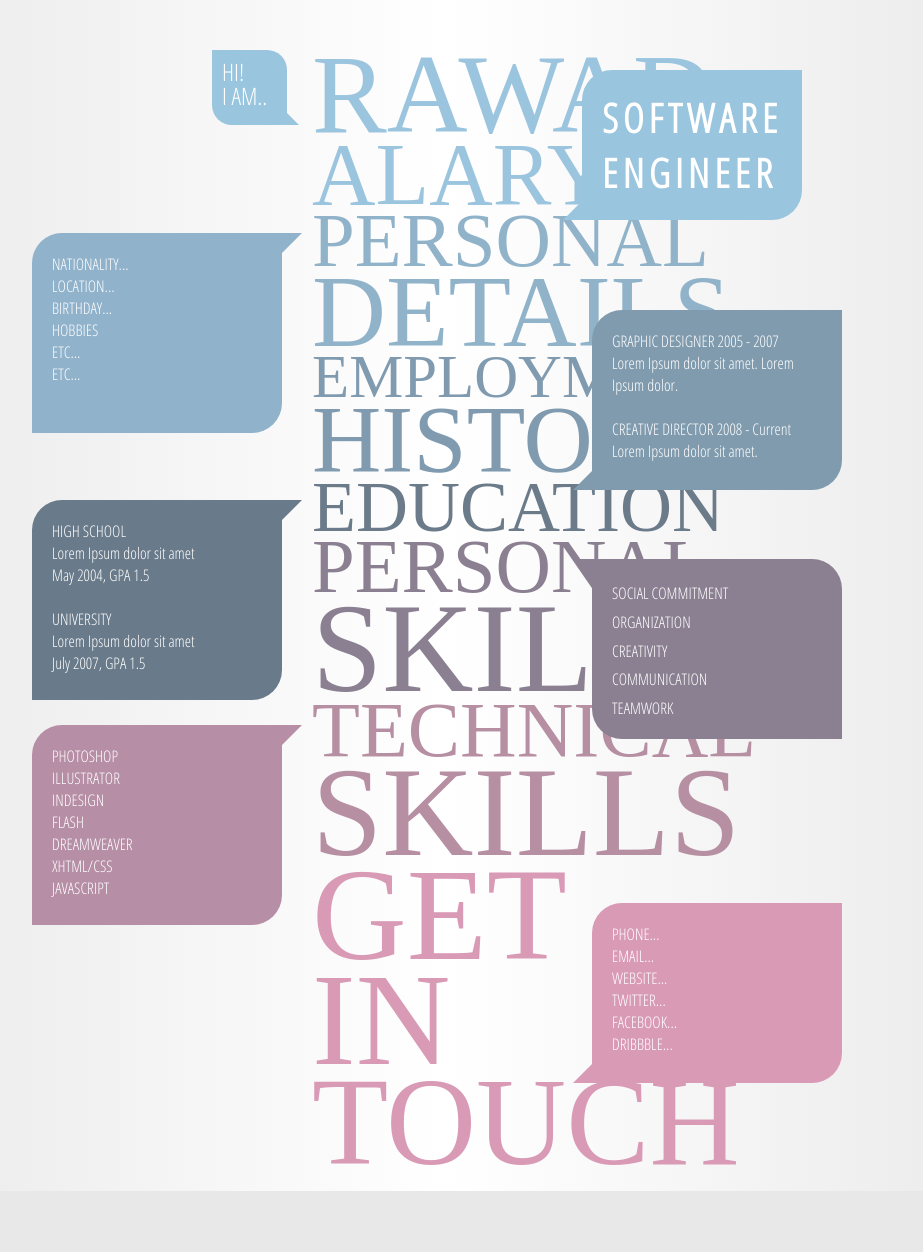
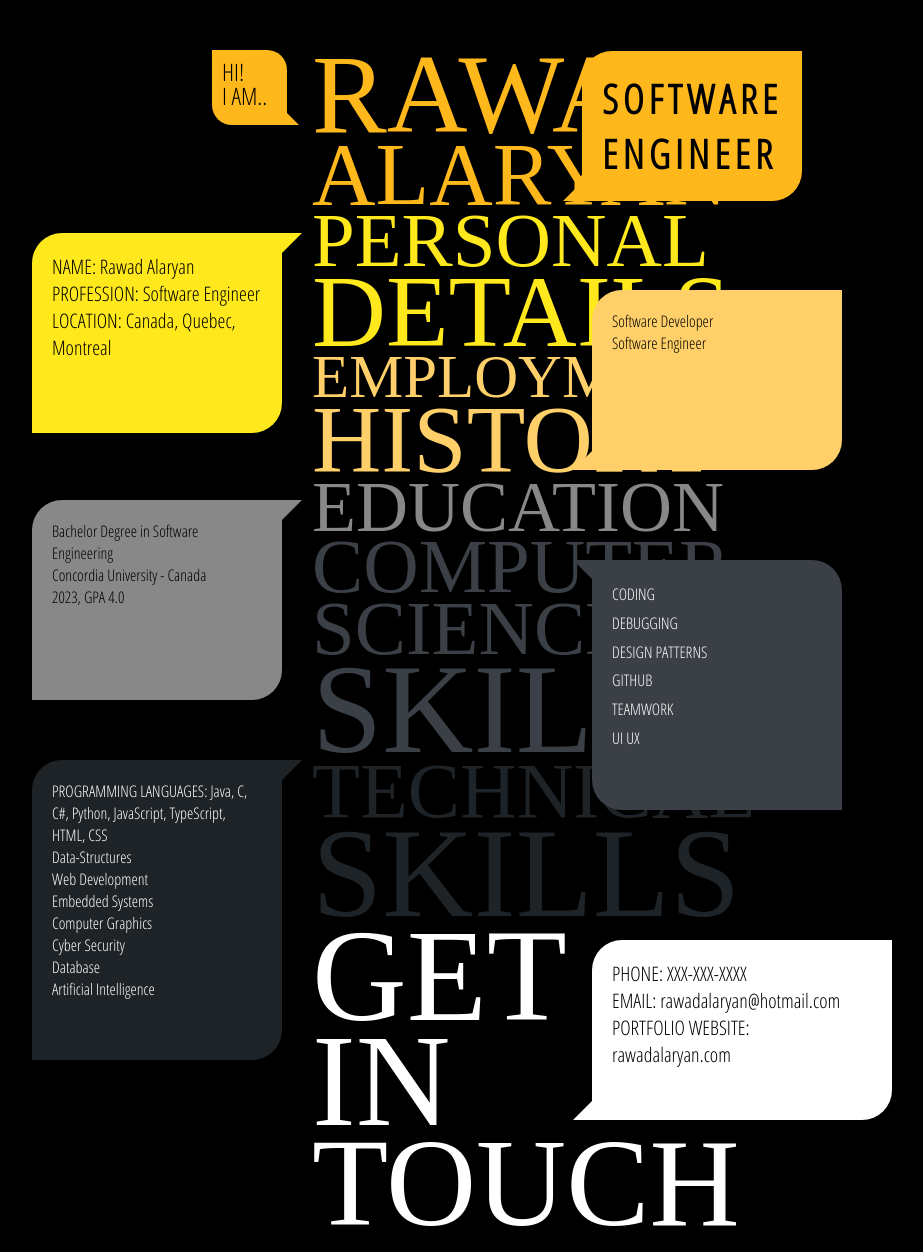
Before and after one commit to RawadAlaryan/rawadalaryan.github.io, a PHP site: page / in a window 1280 px wide. Shown: the whole page, without its empty margins (193-1116 px from the left). Before the commit the page ends 1191 px from the top, so only its background shows below. Run offline with PHP 8.4, Linux system fonts and the light colour scheme; some web fonts are replaced.

Commit message:
Editing Colors and Content.

```diff
--- a/index.html
+++ b/index.html
@@ -31,75 +31,73 @@
         <span class="word word5">Employment</span>
         <span class="word word6">History </span>
         <span class="word word7">Education</span>
-        <span class="word word8">Personal</span>
+        <span class="word word8">Computer Science</span>
         <span class="word word9">Skills </span>
         <span class="word word10">Technical</span>
-        <span class="word word11">Skills </span>
-        <span class="word word12">Get In </span>
+        <span class="word word11">Skills</span>
+        <span class="word word12">Get In</span>
         <span class="word word13">Touch</span>
 
         <div class="bubble1">
             <span class="the-arrow1"></span>
             HI! <br/> I AM..
         </div>
+
         <div class="bubble2">SOFTWARE ENGINEER
             <span class="the-arrow2"></span>
 <!--            <img src="https://dribbble.s3.amazonaws.com/users/10958/screenshots/271458/librarian.jpg"/>-->
         </div>
+
         <div class="bubble3">
             <span class="the-arrow3"></span>
-            NATIONALITY...<br/>
-            LOCATION...<br/>
-            BIRTHDAY...<br/>
-            HOBBIES<br/>
-            ETC...<br/>
-            ETC...<br/>
+            NAME: Rawad Alaryan<br/>
+            PROFESSION: Software Engineer<br/>
+            LOCATION: Canada, Quebec, Montreal<br/>
         </div>
+
         <div class="bubble4">
             <span class="the-arrow4"></span>
-            GRAPHIC DESIGNER 2005 - 2007<br/>
-            Lorem Ipsum dolor sit amet. Lorem Ipsum dolor.<br/><br/>
-            CREATIVE DIRECTOR 2008 - Current
-            <br/>
-            Lorem Ipsum dolor sit amet.
+            Software Developer<br/>
+            Software Engineer<br/>
+        </div>
 
-        </div>
         <div class="bubble5">
             <span class="the-arrow5"></span>
-            HIGH SCHOOL<br/>
-            Lorem Ipsum dolor sit amet<br/>
-            May 2004, GPA 1.5<br/><br/>
-            UNIVERSITY <br/>
-            Lorem Ipsum dolor sit amet<br/>
-            July 2007, GPA 1.5
+            Bachelor Degree in Software Engineering<br/>
+            Concordia University - Canada<br/>
+            2023, GPA 4.0
+        </div>
 
-        </div>
         <div class="bubble6">
             <span class="the-arrow6"></span>
-            SOCIAL COMMITMENT<br/>
-            ORGANIZATION<br/>
-            CREATIVITY<br/>
-            COMMUNICATION<br/>
+            CODING<br/>
+            DEBUGGING<br/>
+            DESIGN PATTERNS<br/>
+            GITHUB<br/>
             TEAMWORK<br/>
+            UI UX<br/>
         </div>
+
         <div class="bubble7">
             <span class="the-arrow7"></span>
-            PHOTOSHOP<br/>
-            ILLUSTRATOR<br/>
-            INDESIGN<br/>
-            FLASH<br/>
-            DREAMWEAVER<br/>
-            XHTML/CSS<br/>
-            JAVASCRIPT<br/>
+            PROGRAMMING LANGUAGES: Java, C, C#, Python, JavaScript, TypeScript, HTML, CSS<br/>
+            Data-Structures<br/>
+            Web Development<br/>
+            Embedded Systems<br/>
+            Computer Graphics<br/>
+            Cyber Security<br/>
+            Database<br/>
+            Artificial Intelligence<br/>
         </div>
+
         <div class="bubble8">
             <span class="the-arrow8"></span>
-            PHONE...<br/>
-            EMAIL...<br/>
-            WEBSITE... <br/>
-            TWITTER...<br/>
-            FACEBOOK...<br/>
-            DRIBBBLE...<br/>
+            PHONE: XXX-XXX-XXXX<br/>
+            EMAIL: rawadalaryan@hotmail.com<br/>
+            PORTFOLIO WEBSITE: rawadalaryan.com<br/>
+<!--            TWITTER...<br/>-->
+<!--            FACEBOOK...<br/>-->
+<!--            DRIBBBLE...<br/>-->
         </div>
     </div>
 
--- a/styles.css
+++ b/styles.css
@@ -2,9 +2,13 @@
 @import url(https://fonts.googleapis.com/css?family=Open+Sans+Condensed:300);
 :root {
     --dark-grey: #1e2328;
-    --light-grey: #3b3f46;
-    --yellow: #3b3f46;
-    --yellow-shade: #fed053;
+    --grey: #3b3f46;
+    --light-grey: #888;
+    --yellow: #ffb81c;
+    --yellow-shade-1: #ffe81c;
+    --yellow-shade-2: #ffd069;
+    --black: #000;
+    --white: #fff;
 }
 
 * {
@@ -13,9 +17,14 @@
     box-sizing: border-box;
 }
 
+::-webkit-scrollbar {
+    display: none;
+}
+
+
 html, body {
     height: 100%;
-    background: linear-gradient(to right,#E7E7E7,white,#E7E7E7);
+    background: var(--black);  /* linear-gradient(to right,#E7E7E7,white,#E7E7E7); */
 }
 
 .container {
@@ -39,31 +48,31 @@ html, body {
 }
 
 .word1, .word2 {
-    color: #9BC5DE;
+    color: var(--yellow);
 }
 
 .word3, .word4 {
-    color: #90B3C9;
+    color: var(--yellow-shade-1);
 }
 
 .word5, .word6 {
-    color: #809BB0;
+    color: var(--yellow-shade-2);
 }
 
 .word7 {
-    color: #6B7B8A;
+    color: var(--light-grey);
 }
 
 .word8, .word9 {
-    color: #8B8091;
+    color: var(--grey);
 }
 
 .word10, .word11 {
-    color: #B68FA2;
+    color: var(--dark-grey);
 }
 
 .word12, .word13 {
-    color: #D99AB5;
+    color: var(--white);
 }
 
 .word1 {
@@ -118,8 +127,8 @@ html, body {
     height: 75px;
     width: 75px;
     position: absolute;
-    color: white;
-    background-color: #99C5DE;
+    color: black;
+    background-color: var(--yellow);
     font-family: "Open Sans Condensed", serif;
     border-radius: 0 20px 0 20px;
     top: 0;
@@ -134,8 +143,8 @@ html, body {
     width: 0;
     height: 0;
     border-left: 12px solid transparent;
-    border-right: 0 solid #99C5DE;
-    border-bottom: 12px solid #99C5DE;
+    border-right: 0 solid var(--yellow);
+    border-bottom: 12px solid var(--yellow);;
     position: absolute;
     top: 63px;
     left: 75px;
@@ -147,12 +156,12 @@ html, body {
     width: 220px;
     padding: 20px;
     position: absolute;
-    color: white;
-    background-color: #99C5DE;
+    color: black;
+    background-color: var(--yellow);
     font-family: "Open Sans Condensed", serif;
     border-radius: 30px 0 30px 0;
     left: 100%;
-    top: 20px;
+    top: 1px;
     font-size: 40px;
     font-weight: bold;
     letter-spacing: 5px;
@@ -163,19 +172,11 @@ html, body {
     width: 0;
     height: 0;
     border-left: 20px solid transparent;
-    border-right: 0 solid #99C5DE;
-    border-bottom: 20px solid #99C5DE;
+    border-right: 0 solid var(--yellow);;
+    border-bottom: 20px solid var(--yellow);;
     position: absolute;
     top: 130px;
     left: -19px;
-}
-
-.bubble2 img {
-    border-radius: 20px 0 20px 0;
-    background: white;
-    display: block;
-    width: 100%;
-    height: 100%;
 }
 
 .bubble3 {
@@ -183,9 +184,10 @@ html, body {
     width: 250px;
     padding: 20px;
     position: absolute;
-    color: white;
-    background-color: #90B2CB;
+    color: black;
+    background-color: var(--yellow-shade-1);
     font-family: "Open Sans Condensed", serif;
+    font-size: 20px;
     border-radius: 30px 0 30px 0;
     top: 183px;
     left: -280px;
@@ -196,8 +198,8 @@ html, body {
     width: 0;
     height: 0;
     border-left: 20px solid transparent;
-    border-right: 0 solid #90B2CB;
-    border-bottom: 20px solid #90B2CB;
+    border-right: 0 solid var(--yellow-shade-1);
+    border-bottom: 20px solid var(--yellow-shade-1);
     position: absolute;
     top: 0;
     left: 250px;
@@ -209,11 +211,11 @@ html, body {
     width: 250px;
     padding: 20px;
     position: absolute;
-    color: white;
-    background-color: #809BAE;
+    color: black;
+    background-color: var(--yellow-shade-2);
     font-family: "Open Sans Condensed", serif;
     border-radius: 30px 0 30px 0;
-    top: 260px;
+    top: 240px;
     left: 280px;
 }
 
@@ -222,8 +224,8 @@ html, body {
     width: 0;
     height: 0;
     border-left: 20px solid transparent;
-    border-right: 0 solid #809BAE;
-    border-bottom: 20px solid #809BAE;
+    border-right: 0 solid var(--yellow-shade-2);
+    border-bottom: 20px solid var(--yellow-shade-2);
     position: absolute;
     top: 160px;
     left: -19px;
@@ -234,8 +236,8 @@ html, body {
     width: 250px;
     padding: 20px;
     position: absolute;
-    color: white;
-    background-color: #697A8A;
+    color: black;
+    background-color: var(--light-grey);
     font-family: "Open Sans Condensed", serif;
     border-radius: 30px 0 30px 0;
     top: 450px;
@@ -247,8 +249,8 @@ html, body {
     width: 0;
     height: 0;
     border-left: 20px solid transparent;
-    border-right: 0 solid #697A8A;
-    border-bottom: 20px solid #697A8A;
+    border-right: 0 solid var(--light-grey);
+    border-bottom: 20px solid var(--light-grey);
     position: absolute;
     top: 0;
     left: 250px;
@@ -256,15 +258,15 @@ html, body {
 }
 
 .bubble6 {
-    height: 180px;
+    height: 250px;
     width: 250px;
     padding: 20px;
     position: absolute;
     color: white;
-    background-color: #8B8091;
+    background-color: var(--grey);
     font-family: "Open Sans Condensed", serif;
     border-radius: 0 30px 0 30px;
-    top: 509px;
+    top: 510px;
     left: 280px;
     line-height: 1.8;
 }
@@ -274,8 +276,8 @@ html, body {
     width: 0;
     height: 0;
     border-left: 20px solid transparent;
-    border-right: 0 solid #8B8091;
-    border-bottom: 20px solid #8B8091;
+    border-right: 0 solid var(--grey);
+    border-bottom: 20px solid var(--grey);
     position: absolute;
     top: 0;
     left: -19px;
@@ -283,15 +285,15 @@ html, body {
 }
 
 .bubble7 {
-    height: 200px;
+    height: 300px;
     width: 250px;
     padding: 20px;
     position: absolute;
     color: white;
-    background-color: #B68EA6;
+    background-color: var(--dark-grey);
     font-family: "Open Sans Condensed", serif;
     border-radius: 30px 0 30px 0;
-    top: 675px;
+    top: 710px;
     left: -280px;
 }
 
@@ -300,8 +302,8 @@ html, body {
     width: 0;
     height: 0;
     border-left: 20px solid transparent;
-    border-right: 0 solid #B68EA6;
-    border-bottom: 20px solid #B68EA6;
+    border-right: 0 solid var(--dark-grey);
+    border-bottom: 20px solid var(--dark-grey);
     position: absolute;
     top: 0;
     left: 250px;
@@ -310,14 +312,15 @@ html, body {
 
 .bubble8 {
     height: 180px;
-    width: 250px;
+    width: 300px;
     padding: 20px;
     position: absolute;
-    color: white;
-    background-color: #D99AB5;
+    color: black;
+    background-color: var(--white);
     font-family: "Open Sans Condensed", serif;
+    font-size: 20px;
     border-radius: 30px 0 30px 0;
-    top: 853px;
+    top: 890px;
     left: 280px;
 }
 
@@ -326,8 +329,8 @@ html, body {
     width: 0;
     height: 0;
     border-left: 20px solid transparent;
-    border-right: 0 solid #D99AB5;
-    border-bottom: 20px solid #D99AB5;
+    border-right: 0 solid var(--white);
+    border-bottom: 20px solid var(--white);
     position: absolute;
     top: 160px;
     left: -19px;
```
